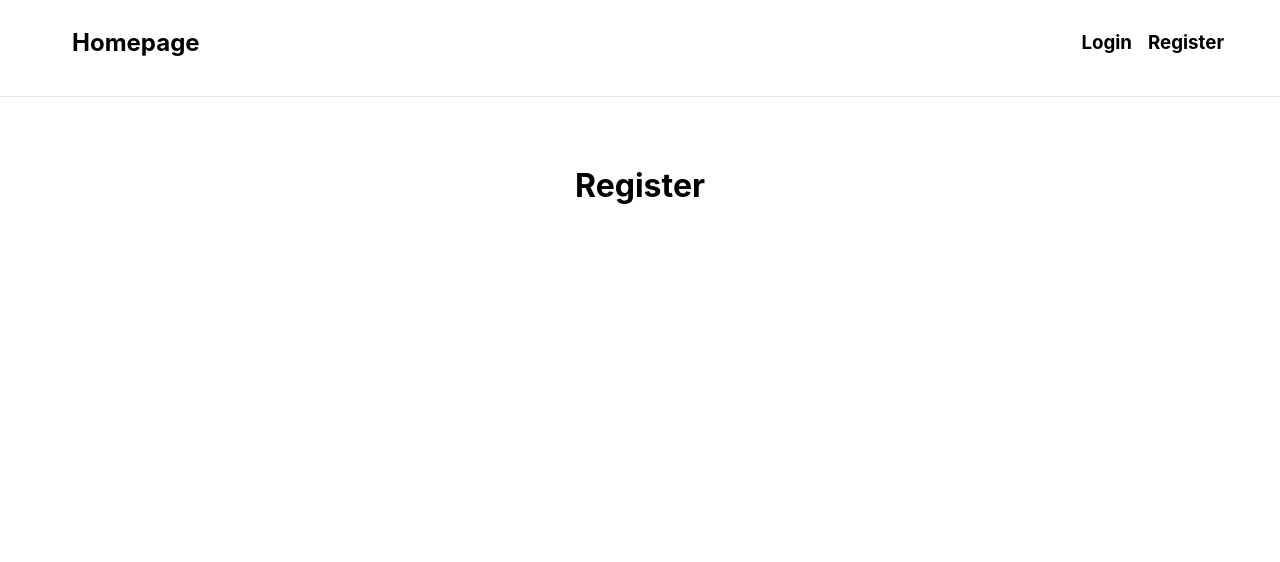
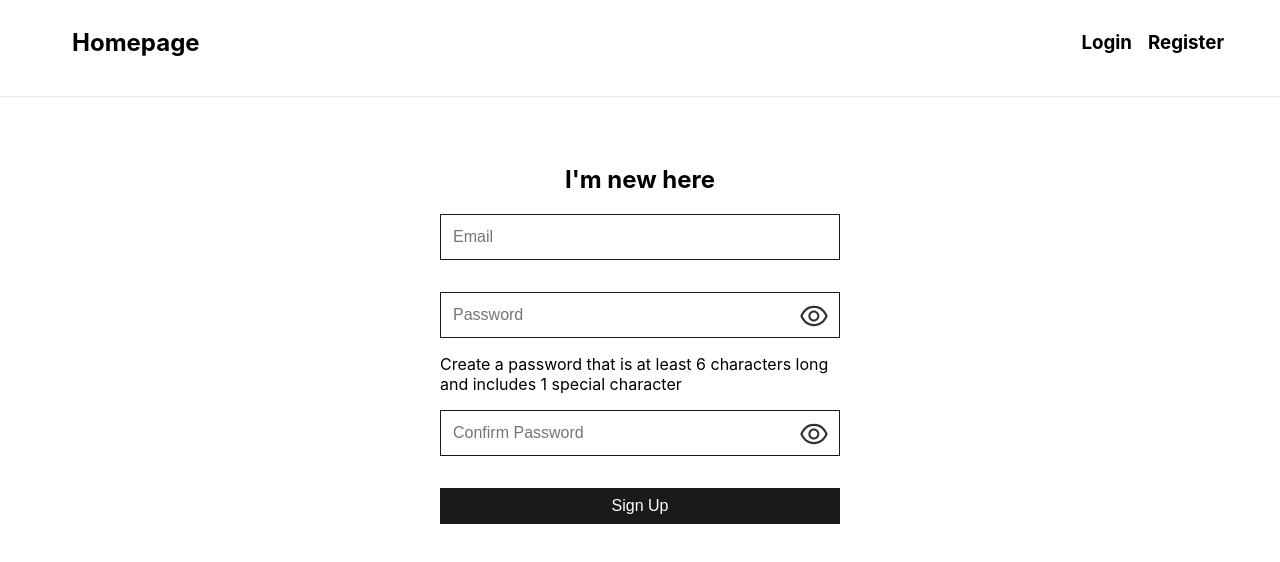
Before and after one commit to bpetermann/mern-board, a React (Create React App) app in the folder frontend/: page /register in a window 1280 px wide. Shown: the top 562 px of the page. Built offline with nearby package versions, Linux system fonts and the light colour scheme.

Commit message:
Added register form

```diff
--- /dev/null
+++ b/frontend/src/components/auth/RegisterForm.jsx
@@ -0,0 +1,146 @@
+import classes from './RegisterForm.module.css';
+import React, { useState } from 'react';
+import { AiOutlineEye } from 'react-icons/ai';
+
+const RegisterForm = () => {
+  const [formData, setFormData] = useState({
+    email: '',
+    password: '',
+    confirmPassword: '',
+  });
+  const { email, password, confirmPassword } = formData;
+  const [showPassword, setShowPassword] = useState(false);
+  const [passwordValidation, setPasswordValidation] = useState({
+    length: false,
+    specialChars: false,
+    passwordTouched: false,
+  });
+  const [confirmPasswordTouched, setConfirmPasswordIsTouched] = useState(false);
+
+  const { length, specialChars, passwordTouched } = passwordValidation;
+
+  const passwordIsValid = Object.values(passwordValidation).every(
+    (value) => value === true
+  );
+  const confirmPasswordIsValid = password === confirmPassword ? true : false;
+  const passwordIsInavlid = !passwordIsValid && passwordTouched;
+  const confirmPasswordIsInvalid =
+    !confirmPasswordIsValid && confirmPasswordTouched;
+
+  const onSubmit = async (e) => {
+    e.preventDefault();
+    if (!passwordIsValid || !confirmPasswordIsValid) {
+      return;
+    }
+    console.log(formData);
+  };
+
+  const onChangeHandler = (e) => {
+    setFormData((prevState) => ({
+      ...prevState,
+      [e.target.id]: e.target.value,
+    }));
+  };
+
+  // eslint-disable-next-line
+  const format = /[ `!@#$%^&*()_+\-=\[\]{};':"\\|,.<>\/?~]/;
+  const passwordInputBlurHandler = (e) => {
+    e.preventDefault();
+    setPasswordValidation({
+      passwordTouched: true,
+      length: e.target.value.trim().length >= 6,
+      specialChars: format.test(e.target.value),
+    });
+  };
+
+  const confirmPasswordBlurHandler = (event) => {
+    event.preventDefault();
+    setConfirmPasswordIsTouched(true);
+  };
+
+  return (
+    <>
+      <h2>I&apos;m new here</h2>
+      <form className={classes['form']} onSubmit={onSubmit}>
+        <input
+          type='email'
+          className={classes['emailInput']}
+          placeholder='Email'
+          id='email'
+          value={email}
+          onChange={onChangeHandler}
+          required
+        />
+
+        <div className={classes['passwordInputDiv']}>
+          <input
+            type={showPassword ? 'text' : 'password'}
+            placeholder='Password'
+            id='password'
+            value={password}
+            onChange={onChangeHandler}
+            onBlur={passwordInputBlurHandler}
+            className={
+              !passwordIsInavlid
+                ? classes['passwordInput']
+                : `${classes['passwordInput']} ${classes['invalid']}`
+            }
+            required
+          />
+
+          <AiOutlineEye
+            onClick={() => setShowPassword((prevState) => !prevState)}
+            size={32}
+            className={classes['showPassword']}
+          />
+        </div>
+        <p className={classes['password-info']}>
+          Create a password that is at least 6 characters long and includes 1
+          special character
+        </p>
+        {passwordIsInavlid && !length && (
+          <p className={classes['invalid-message']}>
+            *Your password must be at least 6 characters long
+          </p>
+        )}
+
+        {passwordIsInavlid && !specialChars && (
+          <p className={classes['invalid-message']}>
+            *Your password must contain at least 1 special character
+          </p>
+        )}
+
+        <div className={classes['passwordInputDiv']}>
+          <input
+            type={showPassword ? 'text' : 'password'}
+            placeholder='Confirm Password'
+            id='confirmPassword'
+            value={confirmPassword}
+            onChange={onChangeHandler}
+            onBlur={confirmPasswordBlurHandler}
+            className={
+              !confirmPasswordIsInvalid
+                ? classes['passwordInput']
+                : `${classes['passwordInput']} ${classes['invalid']}`
+            }
+            required
+          />
+          <AiOutlineEye
+            onClick={() => setShowPassword((prevState) => !prevState)}
+            size={32}
+            className={classes['showPassword']}
+          />
+        </div>
+        {confirmPasswordIsInvalid && (
+          <p className={classes['invalid-message']}>*Passwords do not match</p>
+        )}
+
+        <div className={classes['button-container']}>
+          <button className={classes['signup-button']}>Sign Up</button>
+        </div>
+      </form>
+    </>
+  );
+};
+
+export default RegisterForm;
--- /dev/null
+++ b/frontend/src/components/auth/RegisterForm.module.css
@@ -0,0 +1,97 @@
+.form {
+  box-sizing: border-box;
+  width: 90%;
+  max-width: 25rem;
+}
+
+.emailInput,
+.passwordInput {
+  box-sizing: border-box;
+  padding: 0.375rem 0.75rem;
+  font-size: 1rem;
+  line-height: 2;
+  border: 0.02rem solid #1a1a1a;
+  transition: outline 0.2s ease-in-out;
+  width: 100%;
+  margin-bottom: 2rem;
+}
+
+.form input:hover,
+.form input:focus,
+.form input:active {
+  outline: 0.08rem solid #1a1a1a;
+}
+
+.passwordInputDiv {
+  position: relative;
+}
+
+.showPassword {
+  cursor: pointer;
+  position: absolute;
+  top: 10%;
+  right: 2.5%;
+  color: #313131;
+}
+
+.button-container {
+  display: flex;
+  justify-content: space-between;
+}
+
+.password-info {
+  margin-top: -1rem;
+}
+
+.invalid-message {
+  margin-top: -0.5rem;
+  color: #f87272;
+}
+
+.invalid {
+  outline: 0.1rem solid #f87272;
+  border-color: transparent;
+}
+
+.signup-button {
+  width: 100%;
+  cursor: pointer;
+  padding: 0.375rem 0.75rem;
+  font-size: 1rem;
+  line-height: 1.5;
+  background-color: #1a1a1a;
+  color: #fff;
+  border: none;
+}
+
+.signup-button:hover {
+  background-color: #66676e;
+}
+
+.enable-signup-button {
+  width: 90%;
+  max-width: 25rem;
+  cursor: pointer;
+  padding: 0.375rem 0.75rem;
+  font-size: 1rem;
+  line-height: 1.5;
+  background-color: #fff;
+  color: #1a1a1a;
+  border: none;
+  outline: 0.08rem solid #1a1a1a;
+}
+
+.enable-signup-button:hover {
+  background-color: #66676e;
+  color: #fff;
+  outline: none;
+}
+
+@media (min-width: 40rem) {
+  .form {
+    width: 50%;
+  }
+  .enable-signup-button {
+    width: 50%;
+  }
+}
--- a/frontend/src/components/layout/Navbar.module.css
+++ b/frontend/src/components/layout/Navbar.module.css
@@ -30,6 +30,7 @@
   color: #000;
   text-decoration: none;
 }
+
 .burger-button {
   display: none;
 }
--- a/frontend/src/pages/Register.jsx
+++ b/frontend/src/pages/Register.jsx
@@ -1,10 +1,10 @@
-import React from 'react';
+import RegisterForm from '../components/auth/RegisterForm';
 
 const Register = () => {
   return (
-    <div>
-      <h1>Register</h1>
-    </div>
+    <>
+      <RegisterForm />
+    </>
   );
 };
 
```
